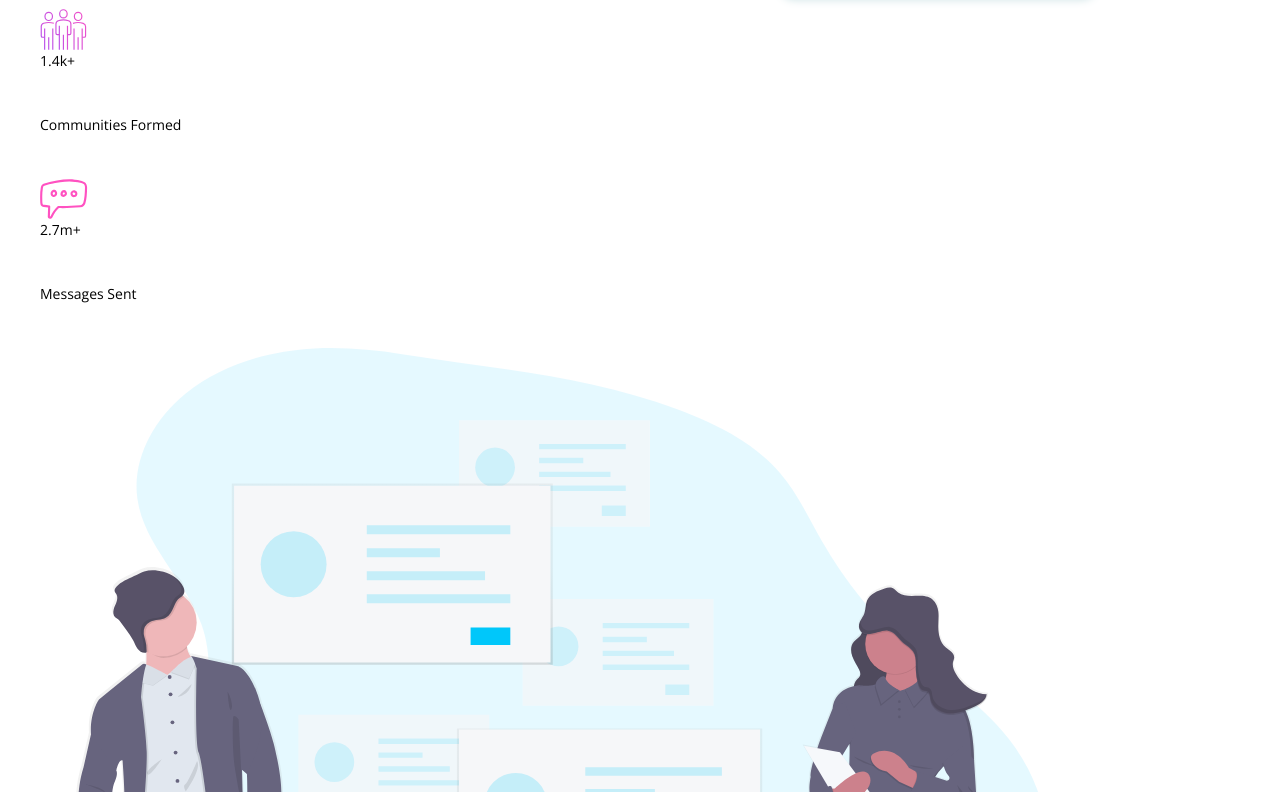
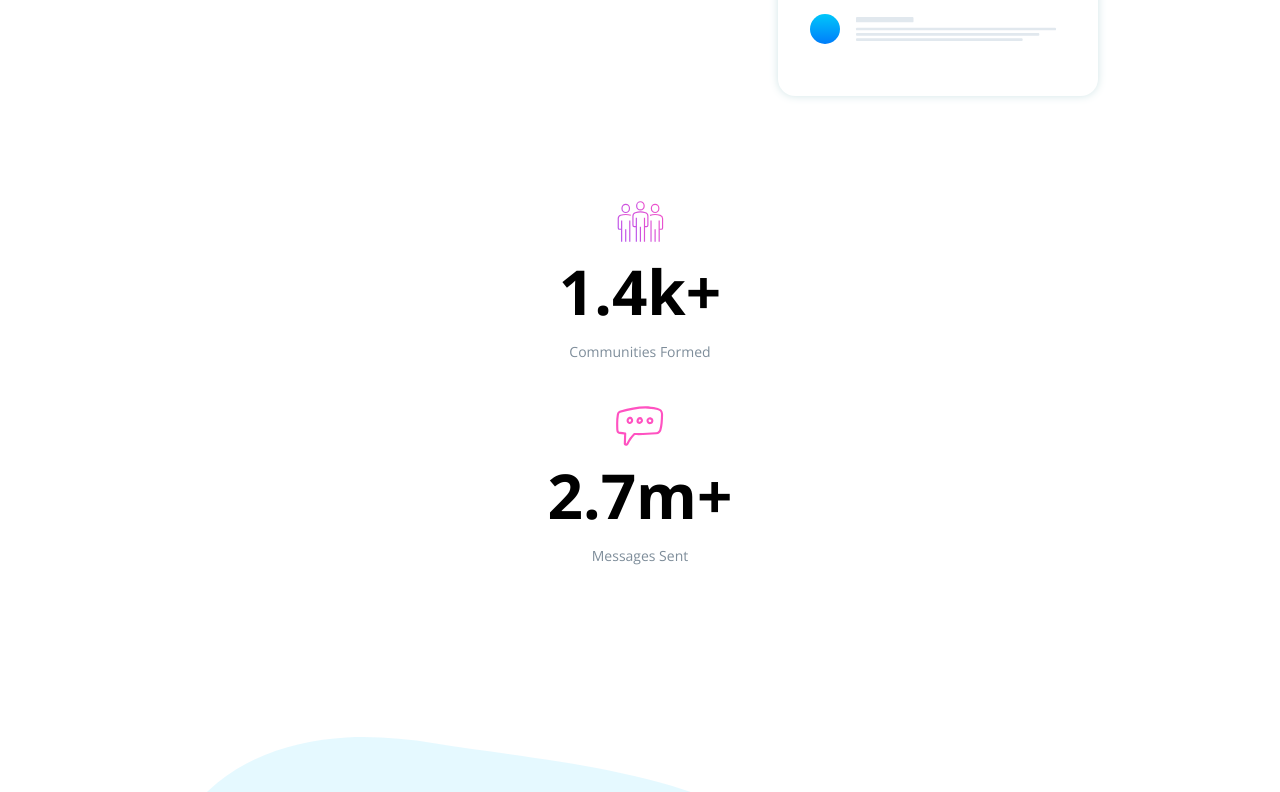
Before and after one commit to andrewteece/huddle-landing, a plain HTML site: page index.html in a window 1280 px wide. Shown: the part 1088-1880 px from the top of the page. Drawn offline with nearby package versions, Linux system fonts and the light colour scheme.

Commit message:
stats styles

```diff
--- a/index.html
+++ b/index.html
@@ -37,26 +37,26 @@
           <button type="button" class="btn--dark">Get Started for Free</button>
         </div>
       </section>
-      <div class="spacer">
+      <div class="spacer margin--y">
         <img src="images/screen-mockups.svg" alt="" />
       </div>
-      <section>
+      <section class="section--bottom">
         <h2 class="visually-hidden">Community Stats</h2>
         <div>
-          <div>
-            <img src="images/icon-communities.svg" alt="" />
-            <p>1.4k+</p>
-            <p>Communities Formed</p>
+          <div class="stats__content">
+            <img src="images/icon-communities.svg" class="stats__img" alt="" />
+            <p class="stats__count">1.4k+</p>
+            <p class="stats__text">Communities Formed</p>
           </div>
-          <div>
+          <div class="stats__content">
             <img src="images/icon-messages.svg" alt="" />
-            <p>2.7m+</p>
-            <p>Messages Sent</p>
+            <p class="stats__count">2.7m+</p>
+            <p class="stats__text">Messages Sent</p>
           </div>
         </div>
       </section>
-      <section>
-        <article>
+      <section class="spacer">
+        <article class="text--align">
           <img
             src="images/illustration-grow-together.svg"
             alt="users discussing and building a community"
@@ -68,7 +68,7 @@
             miss out on with a feedback form.
           </p>
         </article>
-        <article>
+        <article class="text--align">
           <img
             src="images/illustration-flowing-conversation.svg"
             alt="user conversations"
@@ -80,7 +80,7 @@
             flow.
           </p>
         </article>
-        <article>
+        <article class="text--align">
           <img
             src="images/illustration-your-users.svg"
             alt="user using huddle"
@@ -93,7 +93,7 @@
           </p>
         </article>
       </section>
-      <section>
+      <section class="section--bottom">
         <h2>Ready to Build Your Community?</h2>
         <button>Get Started for Free</button>
       </section>
--- a/style.css
+++ b/style.css
@@ -26,6 +26,7 @@
 
   --clr-neutral-100: hsl(0, 0%, 100%); /* white */
   --clr-neutral-200: hsl(207, 100%, 98%); /* very pale blue */
+  --clr-neutral-300: hsl(208, 12%, 55%);
   --clr-neutral-800: hsl(192, 100%, 9%); /* very dark cyan */
 
   --clr-primary-400: hsl(321, 100%, 78%); /* light pink */
@@ -50,16 +51,6 @@ img,
 svg {
   max-width: 100%;
   display: block;
-}
-
-h1,
-h2,
-h3,
-h4,
-h5,
-h6,
-p {
-  overflow-wrap: break-word;
 }
 
 a {
@@ -94,6 +85,14 @@ p {
   margin: 0 auto;
 }
 
+.section--bottom {
+  margin-bottom: 8rem;
+}
+
+.article--bottom {
+  margin-bottom: 10rem;
+}
+
 /* UTILITY */
 
 .visually-hidden {
@@ -118,6 +117,10 @@ p {
 
 .spacer {
   padding-inline: 2rem;
+}
+
+.margin--y {
+  margin-block: 6rem;
 }
 
 .text--align {
@@ -188,3 +191,35 @@ section p {
   font-size: var(--fs-sm);
   margin-block-end: 3em;
 }
+
+/* STATS */
+
+.stats__content {
+  display: flex;
+  flex-direction: column;
+  align-items: center;
+  justify-content: center;
+}
+
+.stats__count {
+  font-size: var(--fs-lgHighlight);
+  font-weight: var(--fw-bold);
+  margin: 0;
+}
+
+.stats__text {
+  color: var(--clr-neutral-300);
+}
+
+/* ARTICLES */
+
+article {
+  position: relative;
+  margin-bottom: 10rem;
+}
+
+article h2 {
+  font-size: var(--fs-md);
+  margin-top: 4rem;
+  margin-bottom: 1.5rem;
+}
```
